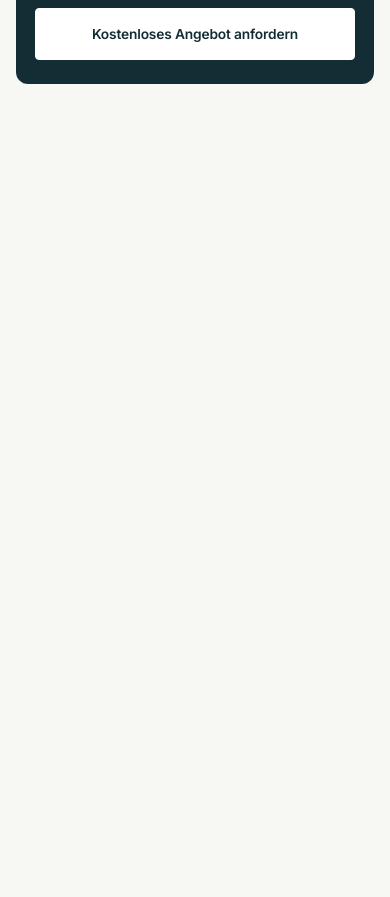
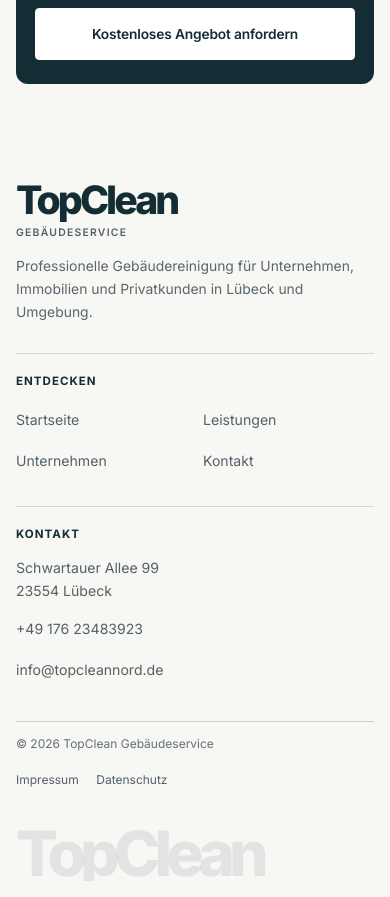
Before and after one commit to veokleo-create07/Top-cleaning-company-web-, a Next.js app: page /de in a window 390 px wide. Shown: the part 10740-11637 px from the top of the page. Before the commit the page ends 10872 px from the top, so only its background shows below. Built offline with nearby package versions, Linux system fonts and the light colour scheme.

Commit message:
Add bilingual premium homepage footer

```diff
--- a/app/globals.css
+++ b/app/globals.css
@@ -394,6 +394,53 @@ h1 span { color: var(--color-slate); }
   .contact-form__consent { margin-top: 1rem; }
   .contact-form__submit { width: 100%; min-height: 52px; margin-top: .8rem; white-space: normal; text-align: center; }
 }
+.site-footer { padding-block: clamp(3.5rem, 6vw, 5.75rem) 1.25rem; background: var(--color-background); color: var(--color-slate); }
+.site-footer__main { display: grid; grid-template-columns: minmax(0, 1.12fr) minmax(8rem, .62fr) minmax(14rem, .8fr); gap: clamp(2.5rem, 6vw, 6.5rem); padding-bottom: clamp(2.5rem, 4vw, 4rem); }
+.site-footer__brand-name { display: inline-block; color: var(--color-slate); font-size: clamp(2.25rem, 3.2vw, 3.1rem); font-weight: 740; letter-spacing: -.075em; line-height: 1; }
+.site-footer__descriptor { margin: .35rem 0 0; color: #536167; font-size: .65rem; font-weight: 570; letter-spacing: .12em; text-transform: uppercase; }
+.site-footer__description { max-width: 440px; margin: 1.25rem 0 0; color: #58676c; font-size: .9rem; line-height: 1.68; }
+.site-footer__nav h2,
+.site-footer__contact h2 { margin: .25rem 0 1.1rem; color: var(--color-slate); font-size: .72rem; font-weight: 650; letter-spacing: .09em; text-transform: uppercase; }
+.site-footer__nav ul { display: grid; gap: .45rem; margin: 0; padding: 0; list-style: none; }
+.site-footer__nav a,
+.site-footer__contact a { display: inline-flex; align-items: center; min-height: 36px; width: fit-content; color: #536167; font-size: .88rem; line-height: 1.5; text-decoration: underline; text-decoration-color: transparent; text-underline-offset: 4px; transition: color 160ms ease, text-decoration-color 160ms ease; }
+.site-footer__nav a:hover,
+.site-footer__contact a:hover { color: var(--color-slate); text-decoration-color: rgba(20, 45, 53, .42); }
+.site-footer__nav a:focus-visible,
+.site-footer__contact a:focus-visible,
+.site-footer__brand-name:focus-visible,
+.site-footer__legal a:focus-visible { outline: 2px solid #236174; outline-offset: 3px; }
+.site-footer__contact { display: flex; flex-direction: column; align-items: flex-start; font-style: normal; }
+.site-footer__contact p { margin: 0 0 .6rem; color: #536167; font-size: .88rem; line-height: 1.65; }
+.site-footer__bottom { display: flex; align-items: center; justify-content: space-between; gap: 1rem 2rem; padding-top: 1rem; border-top: 1px solid rgba(20, 45, 53, .2); }
+.site-footer__copyright { margin: 0; color: #647176; font-size: .75rem; line-height: 1.5; }
+.site-footer__legal { display: flex; flex-wrap: wrap; align-items: center; gap: .5rem 1.35rem; }
+.site-footer__legal a { display: inline-flex; align-items: center; min-height: 40px; color: #536167; font-size: .75rem; text-decoration: underline; text-decoration-color: transparent; text-underline-offset: 3px; transition: color 160ms ease, text-decoration-color 160ms ease; }
+.site-footer__legal a:hover { color: var(--color-slate); text-decoration-color: rgba(20, 45, 53, .42); }
+.site-footer__wordmark { overflow: hidden; margin: clamp(2rem, 4vw, 3.75rem) 0 0; color: rgba(20, 45, 53, .09); font-size: clamp(4rem, 10vw, 9.25rem); font-weight: 750; letter-spacing: -.095em; line-height: .84; white-space: nowrap; }
+@media (max-width: 860px) {
+  .site-footer__main { grid-template-columns: minmax(0, 1fr) minmax(0, .8fr); gap: 2.5rem 3rem; }
+  .site-footer__brand { grid-column: 1 / -1; }
+}
+@media (max-width: 760px) {
+  .site-footer { padding-block: 3rem 1rem; }
+  .site-footer__main { grid-template-columns: minmax(0, 1fr); gap: 1.75rem; padding-bottom: 2rem; }
+  .site-footer__brand { grid-column: auto; }
+  .site-footer__brand-name { font-size: 2.45rem; }
+  .site-footer__description { max-width: 34rem; margin-top: .85rem; font-size: .87rem; }
+  .site-footer__nav,
+  .site-footer__contact { padding-top: 1.2rem; border-top: 1px solid rgba(20, 45, 53, .16); }
+  .site-footer__nav h2,
+  .site-footer__contact h2 { margin-top: 0; margin-bottom: .7rem; }
+  .site-footer__nav ul { grid-template-columns: repeat(2, minmax(0, 1fr)); gap: .3rem 1rem; }
+  .site-footer__contact { gap: .05rem; }
+  .site-footer__contact p { margin-bottom: .35rem; }
+  .site-footer__contact a { min-height: 40px; }
+  .site-footer__bottom { align-items: flex-start; flex-direction: column; gap: .45rem; padding-top: .8rem; }
+  .site-footer__legal { gap: .25rem 1.1rem; }
+  .site-footer__legal a { min-height: 40px; }
+  .site-footer__wordmark { margin-top: 1.75rem; font-size: clamp(3.6rem, 16vw, 5rem); }
+}
 @media (max-width: 760px) {
   .faq-section { padding-block: 4rem; }
   .faq-section__layout { grid-template-columns: minmax(0, 1fr); row-gap: 2.3rem; }
--- a/components/HomePage.tsx
+++ b/components/HomePage.tsx
@@ -9,6 +9,7 @@ import { CustomerTestimonials } from "@/components/CustomerTestimonials";
 import { HowItWorksSection } from "@/components/HowItWorksSection";
 import { FAQSection } from "@/components/FAQSection";
 import { ContactQuoteSection } from "@/components/ContactQuoteSection";
+import { SiteFooter } from "@/components/SiteFooter";
 import { siteCopy, type Locale } from "@/lib/site-copy";
 
 type HomePageProps = { locale: Locale };
@@ -64,6 +65,7 @@ export function HomePage({ locale }: HomePageProps) {
       <HowItWorksSection locale={locale} />
       <FAQSection locale={locale} />
       <ContactQuoteSection locale={locale} />
+      <SiteFooter locale={locale} />
     </main>
   );
 }
--- /dev/null
+++ b/components/SiteFooter.tsx
@@ -0,0 +1,45 @@
+import { siteCopy, type Locale } from "@/lib/site-copy";
+
+export function SiteFooter({ locale }: { locale: Locale }) {
+  const copy = siteCopy[locale].footer;
+
+  return (
+    <footer className="site-footer" aria-label={copy.label}>
+      <div className="page-shell">
+        <div className="site-footer__main">
+          <div className="site-footer__brand">
+            <a className="site-footer__brand-name" href="#start">TopClean</a>
+            <p className="site-footer__descriptor">{copy.descriptor}</p>
+            <p className="site-footer__description">{copy.description}</p>
+          </div>
+
+          <nav className="site-footer__nav" aria-label={copy.navigationLabel}>
+            <h2>{copy.navigationHeading}</h2>
+            <ul>
+              {copy.navigation.map((item) => (
+                <li key={item.label}><a href={item.href}>{item.label}</a></li>
+              ))}
+            </ul>
+          </nav>
+
+          <address className="site-footer__contact">
+            <h2>{copy.contactHeading}</h2>
+            <p>{copy.addressLineFirst}<br />{copy.addressLineSecond}</p>
+            <a href="tel:+4917623483923">+49 176 23483923</a>
+            <a href="mailto:info@topcleannord.de">info@topcleannord.de</a>
+          </address>
+        </div>
+
+        <div className="site-footer__bottom">
+          <p className="site-footer__copyright">© 2026 TopClean Gebäudeservice</p>
+          <nav className="site-footer__legal" aria-label={copy.legalLabel}>
+            <a href="https://www.topcleannord.de/impressum/">{copy.imprint}</a>
+            <a href="https://www.topcleannord.de/datenschutz">{copy.privacy}</a>
+          </nav>
+        </div>
+
+        <p className="site-footer__wordmark" aria-hidden="true">TopClean</p>
+      </div>
+    </footer>
+  );
+}
--- a/lib/site-copy.ts
+++ b/lib/site-copy.ts
@@ -246,6 +246,25 @@ export const siteCopy = {
       privacyHref: "https://www.topcleannord.de/datenschutz",
       submit: "Request a free quote",
     },
+    footer: {
+      label: "Site footer",
+      descriptor: "Building services",
+      description: "Professional building cleaning for businesses, properties and private homes in Lübeck and the surrounding area.",
+      navigationLabel: "Footer navigation",
+      navigationHeading: "Explore",
+      navigation: [
+        { label: "Home", href: "#start" },
+        { label: "Services", href: "#leistungen" },
+        { label: "About us", href: "#unternehmen" },
+        { label: "Contact", href: "#kontakt" },
+      ],
+      contactHeading: "Contact",
+      addressLineFirst: "Schwartauer Allee 99",
+      addressLineSecond: "23554 Lübeck",
+      legalLabel: "Legal information",
+      imprint: "Legal notice",
+      privacy: "Privacy policy",
+    },
   },
   de: {
     metadata: {
@@ -490,5 +509,24 @@ export const siteCopy = {
       privacyHref: "https://www.topcleannord.de/datenschutz",
       submit: "Kostenloses Angebot anfordern",
     },
+    footer: {
+      label: "Fußbereich",
+      descriptor: "Gebäudeservice",
+      description: "Professionelle Gebäudereinigung für Unternehmen, Immobilien und Privatkunden in Lübeck und Umgebung.",
+      navigationLabel: "Footer-Navigation",
+      navigationHeading: "Entdecken",
+      navigation: [
+        { label: "Startseite", href: "#start" },
+        { label: "Leistungen", href: "#leistungen" },
+        { label: "Unternehmen", href: "#unternehmen" },
+        { label: "Kontakt", href: "#kontakt" },
+      ],
+      contactHeading: "Kontakt",
+      addressLineFirst: "Schwartauer Allee 99",
+      addressLineSecond: "23554 Lübeck",
+      legalLabel: "Rechtliche Informationen",
+      imprint: "Impressum",
+      privacy: "Datenschutz",
+    },
   },
 } satisfies Record<Locale, unknown>;
```
